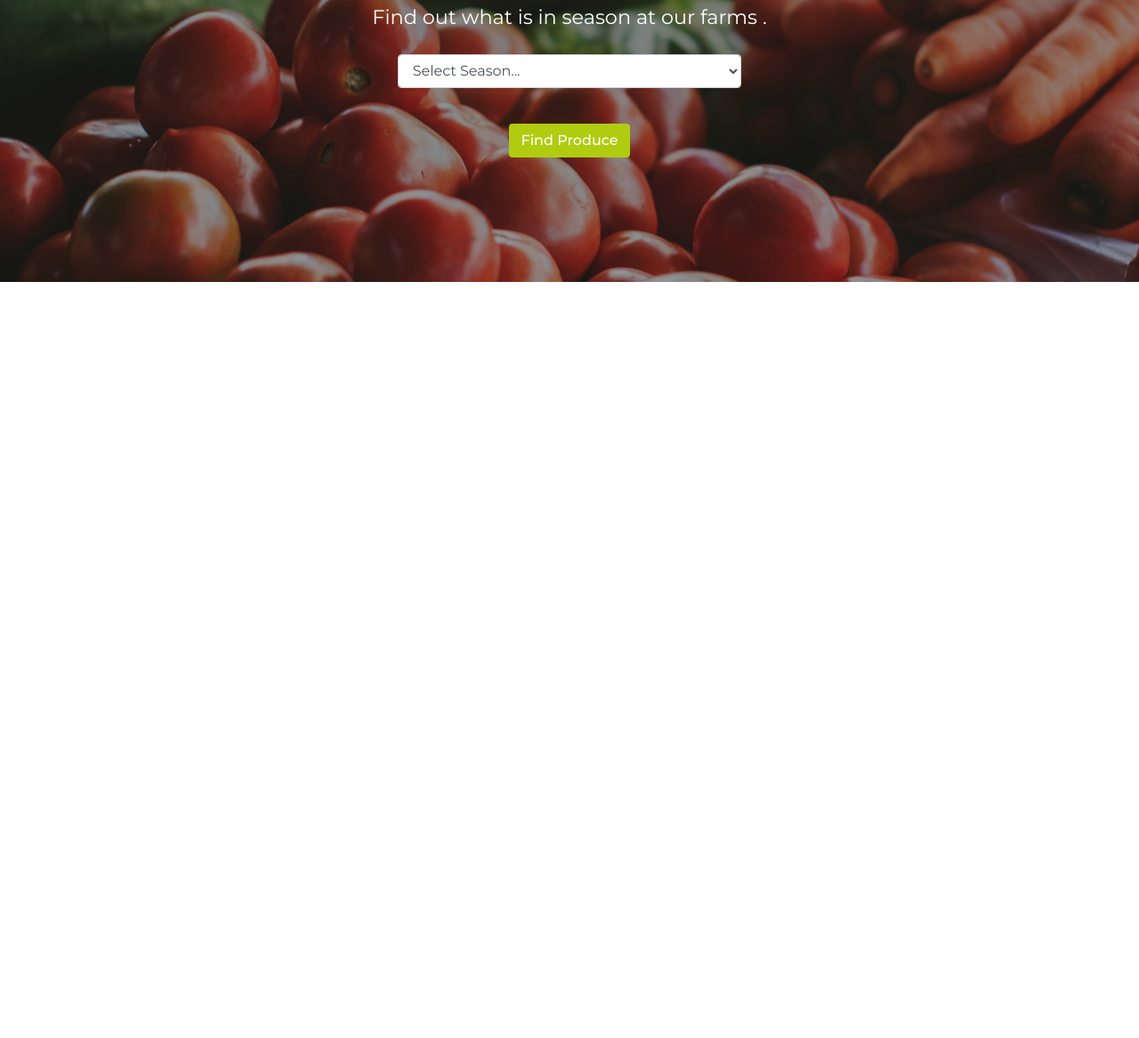
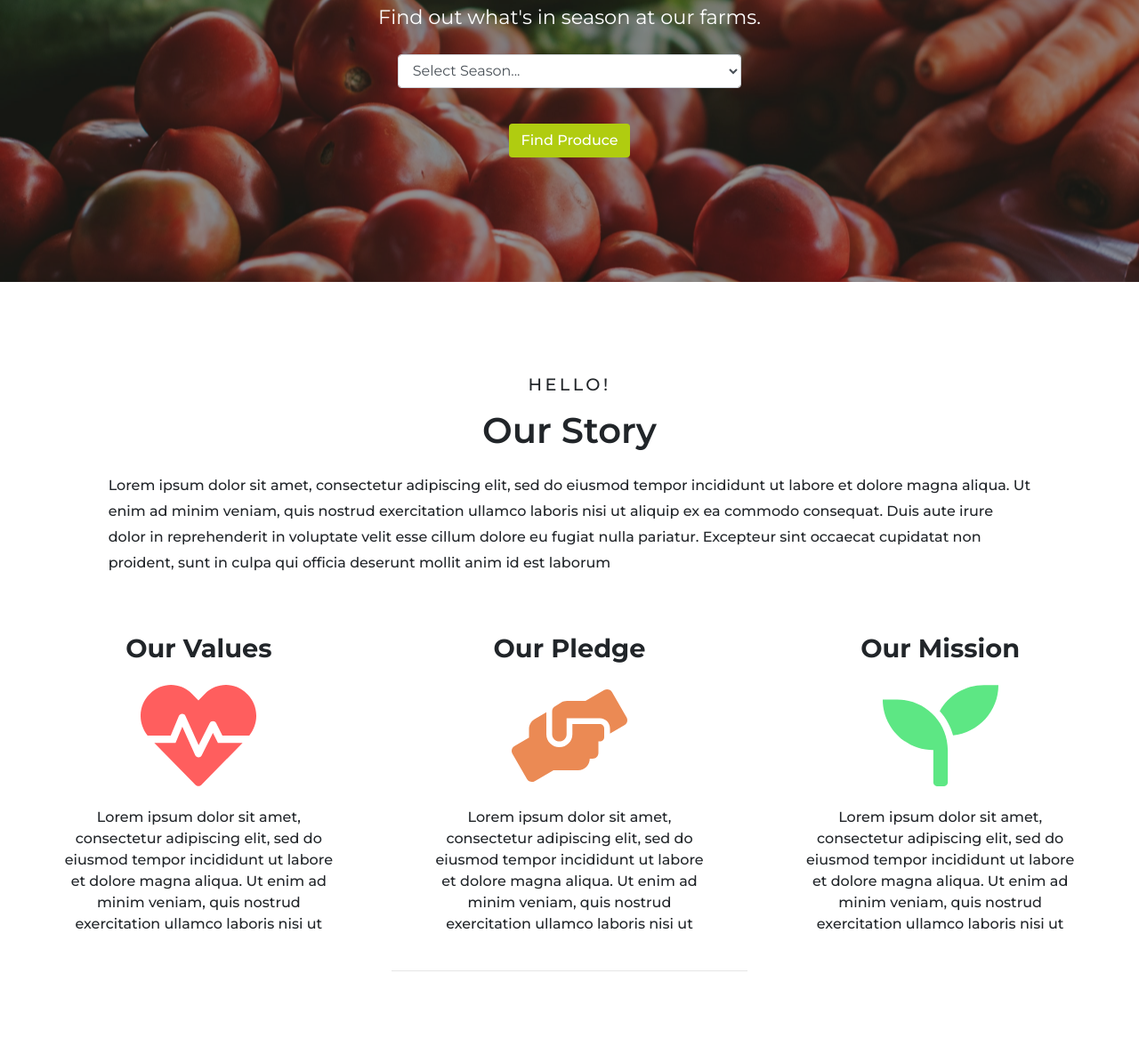
Before and after one commit to Jamesg95/Produce-Guide, a website: page index.html in a window 1280 px wide. Shown: the part 330-1497 px from the top of the page at 89% size. Before the commit the page ends 800 px from the top, so only its background shows below. Drawn offline with nearby package versions, Linux system fonts and the light colour scheme.

Commit message:
added about section w/ css

```diff
--- a/css/main.css
+++ b/css/main.css
@@ -32,7 +32,7 @@ body {
     background: linear-gradient(
         rgba(0, 0, 0, 0.4),
         rgba(0, 0, 0, 0.4)
-      ),url("/assets/images/bg.jpg") no-repeat center center;
+      ),url("/assets/images/bg.jpg") fixed center center;
     background-size: cover;
     padding-top: 11%;
     padding-bottom: 11%;
@@ -55,3 +55,46 @@ body {
 .searchbtn:hover {
     background-color: #9eb618
 }
+
+.ourStory h2 {
+    font-size: 1.2rem;
+    letter-spacing: 3.5px;
+    font-weight: 500;
+}
+
+.ourStory h1 {
+    font-weight: 600;
+}
+
+
+
+.storyText {
+    line-height: 1.8;
+    font-weight: 500;
+}
+
+.cards h3 {
+    font-size: 1.8rem;
+    font-weight: 700;
+}
+
+.cards p {
+    font-weight: 500;
+}
+
+.ourIcon {
+    width: 130px;
+    height: 130px;
+}
+
+.heart {
+    color: #FF5E5E;
+}
+
+.hands {
+    color: #EB8A54;
+}
+
+.plant {
+    color: #5DE784;
+}
--- a/index.html
+++ b/index.html
@@ -38,7 +38,7 @@
                 <div class="col mx-auto text-center form">
                     <div class="text-white">
                         <h1 class="display-4">Seasonal Produce Guide</h1>
-                        <p class="lead my-4">Find out what is in season at our farms .</p>
+                        <p class="lead my-4">Find out what's in season at our farms.</p>
                     </div>
                     <div class="">
                         <form action="" class="justify-content-center">
@@ -59,6 +59,48 @@
         </div>
     </div>
 
+    <main>
+        <div class="container-fluid py-5">
+            <div class="row text-center">
+                <div class="col-12 ourStory">
+                    <h2 class="mt-4">HELLO!</h2>
+                    <h1 class="pt-2 pb-3">Our Story</h1>
+                </div>
+                <div class="col-11 col-lg-10 mx-auto">
+                    <p class="storyText text-left">Lorem ipsum dolor sit amet, consectetur adipiscing elit, sed do eiusmod tempor incididunt ut labore et dolore
+                        magna aliqua. Ut enim ad minim veniam, quis nostrud exercitation ullamco laboris nisi ut aliquip ex ea
+                        commodo consequat. Duis aute irure dolor in reprehenderit in voluptate velit esse cillum dolore eu fugiat nulla
+                        pariatur. Excepteur sint occaecat cupidatat non proident, sunt in culpa qui officia deserunt mollit anim id est
+                        laborum
+                    </p>
+                </div>
+            </div>
+
+            <div class="container-fluid py-5">
+                <div class="row text-center">
+                    <div class="col-xs-12 col-sm-6 col-md-4 px-5 cards">
+                        <h3>Our Values</h3>
+                        <svg class="ourIcon heart my-2" aria-hidden="true" focusable="false" data-prefix="fas" data-icon="heartbeat" class="svg-inline--fa fa-heartbeat fa-w-16" role="img" xmlns="http://www.w3.org/2000/svg" viewBox="0 0 512 512"><path fill="currentColor" d="M320.2 243.8l-49.7 99.4c-6 12.1-23.4 11.7-28.9-.6l-56.9-126.3-30 71.7H60.6l182.5 186.5c7.1 7.3 18.6 7.3 25.7 0L451.4 288H342.3l-22.1-44.2zM473.7 73.9l-2.4-2.5c-51.5-52.6-135.8-52.6-187.4 0L256 100l-27.9-28.5c-51.5-52.7-135.9-52.7-187.4 0l-2.4 2.4C-10.4 123.7-12.5 203 31 256h102.4l35.9-86.2c5.4-12.9 23.6-13.2 29.4-.4l58.2 129.3 49-97.9c5.9-11.8 22.7-11.8 28.6 0l27.6 55.2H481c43.5-53 41.4-132.3-7.3-182.1z"></path></svg>
+                        <p>Lorem ipsum dolor sit amet, consectetur adipiscing elit, sed do eiusmod tempor incididunt ut labore et dolore magna aliqua. Ut enim ad minim veniam, quis nostrud exercitation ullamco laboris nisi ut</p>
+                    </div>
+
+                    <div class="col-xs-12 col-sm-6 col-md-4 px-5 mt-5 mt-sm-0 cards">
+                        <h3>Our Pledge</h3>
+                        <svg class="ourIcon hands my-2" aria-hidden="true" focusable="false" data-prefix="fas" data-icon="hands-helping" class="svg-inline--fa fa-hands-helping fa-w-20" role="img" xmlns="http://www.w3.org/2000/svg" viewBox="0 0 640 512"><path fill="currentColor" d="M488 192H336v56c0 39.7-32.3 72-72 72s-72-32.3-72-72V126.4l-64.9 39C107.8 176.9 96 197.8 96 220.2v47.3l-80 46.2C.7 322.5-4.6 342.1 4.3 357.4l80 138.6c8.8 15.3 28.4 20.5 43.7 11.7L231.4 448H368c35.3 0 64-28.7 64-64h16c17.7 0 32-14.3 32-32v-64h8c13.3 0 24-10.7 24-24v-48c0-13.3-10.7-24-24-24zm147.7-37.4L555.7 16C546.9.7 527.3-4.5 512 4.3L408.6 64H306.4c-12 0-23.7 3.4-33.9 9.7L239 94.6c-9.4 5.8-15 16.1-15 27.1V248c0 22.1 17.9 40 40 40s40-17.9 40-40v-88h184c30.9 0 56 25.1 56 56v28.5l80-46.2c15.3-8.9 20.5-28.4 11.7-43.7z"></path></svg>
+                        <p>Lorem ipsum dolor sit amet, consectetur adipiscing elit, sed do eiusmod tempor incididunt ut labore et dolore magna aliqua. Ut enim ad minim veniam, quis nostrud exercitation ullamco laboris nisi ut</p>
+                    </div>
+
+                    <div class="col-sm-12 col-md-4 px-5 mt-5 mt-md-0 cards">
+                        <h3>Our Mission</h3>
+                        <svg class="ourIcon plant my-2" aria-hidden="true" focusable="false" data-prefix="fas" data-icon="seedling" class="svg-inline--fa fa-seedling fa-w-16" role="img" xmlns="http://www.w3.org/2000/svg" viewBox="0 0 512 512"><path fill="currentColor" d="M64 96H0c0 123.7 100.3 224 224 224v144c0 8.8 7.2 16 16 16h32c8.8 0 16-7.2 16-16V320C288 196.3 187.7 96 64 96zm384-64c-84.2 0-157.4 46.5-195.7 115.2 27.7 30.2 48.2 66.9 59 107.6C424 243.1 512 147.9 512 32h-64z"></path></svg>
+                        <p>Lorem ipsum dolor sit amet, consectetur adipiscing elit, sed do eiusmod tempor incididunt ut labore et dolore magna aliqua. Ut enim ad minim veniam, quis nostrud exercitation ullamco laboris nisi ut</p>
+                    </div>
+                </div>
+                <hr width="400px" class="my-4">
+            </div>
+    </main>
+
+
 
 
 
```
